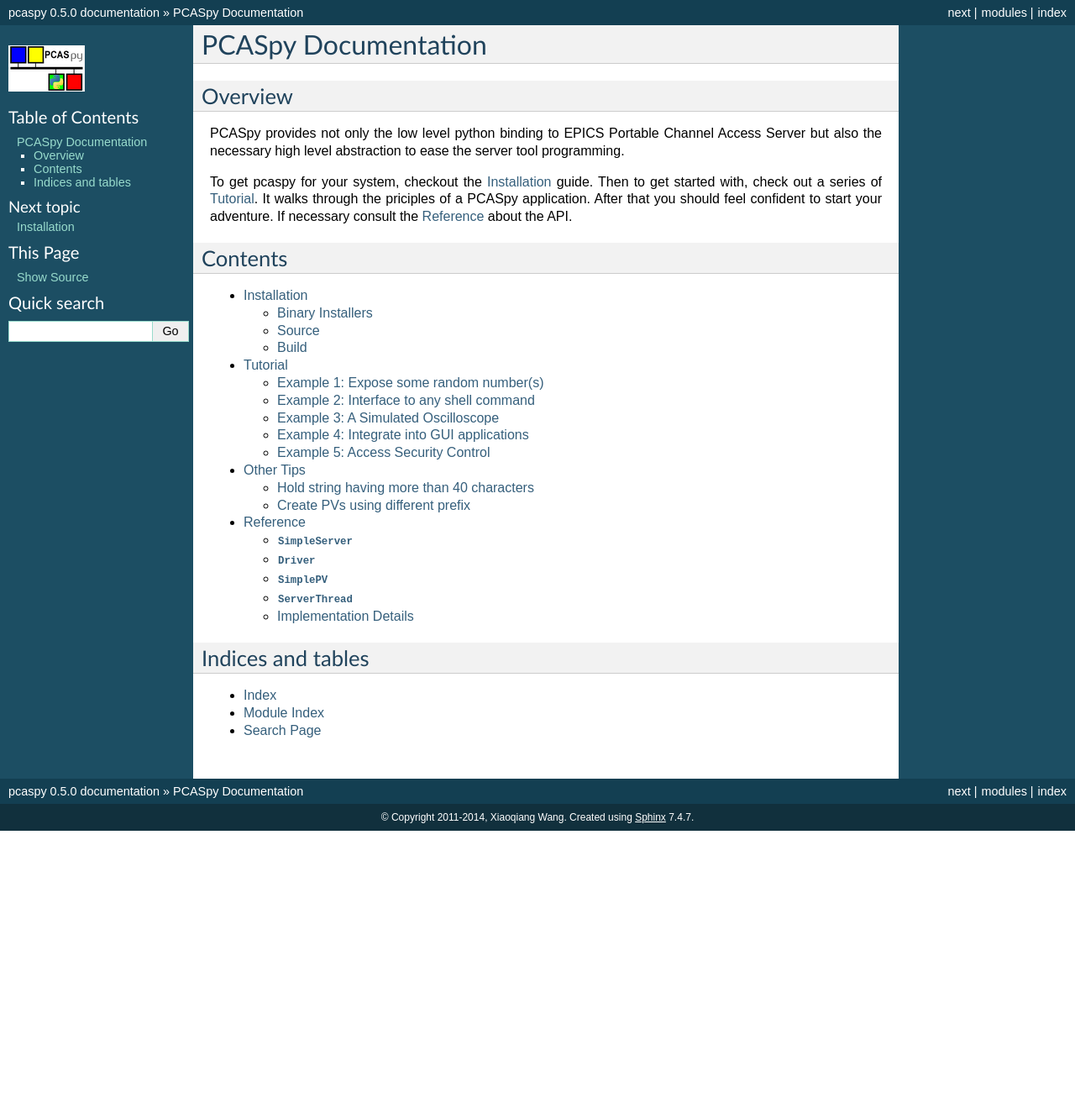
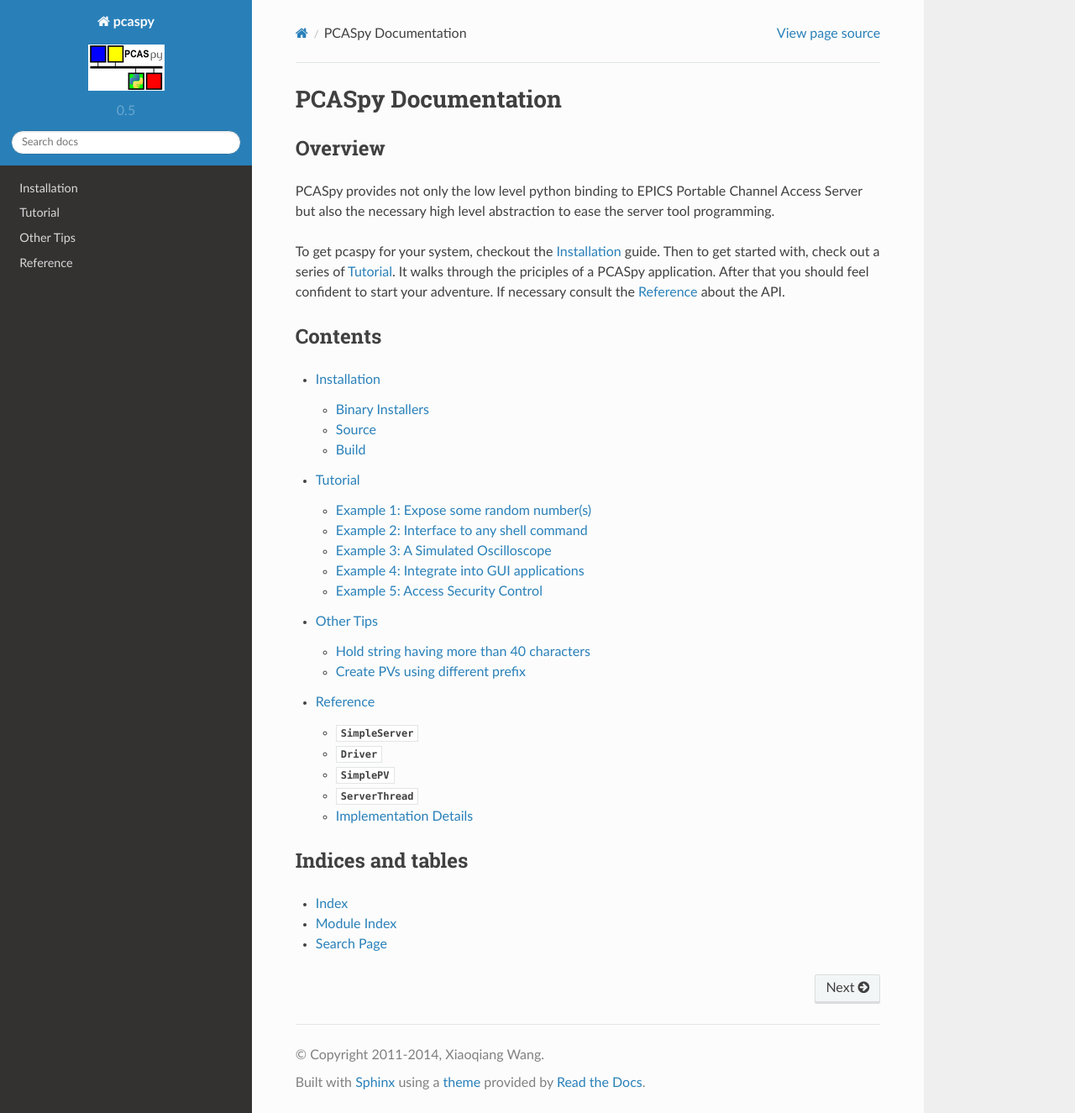
Before and after one commit to paulscherrerinstitute/pcaspy, a Sphinx documentation site: the page built from docs/source/index.rst, in a window 1280 px wide and 1325 px high. Shown: the whole window at 84% size. Built offline with Sphinx 7.4.7 and the Read the Docs theme 2.0.0, drawn with Linux system fonts in a browser that asks for light colours.

Commit message:
try to use readthedocs theme if available

```diff
--- a/docs/source/conf.py
+++ b/docs/source/conf.py
@@ -109,7 +109,12 @@
 
 # The theme to use for HTML and HTML Help pages.  See the documentation for
 # a list of builtin themes.
-html_theme = 'default'
+try:
+    import sphinx_rtd_theme
+    html_theme = "sphinx_rtd_theme"
+    html_theme_path = [sphinx_rtd_theme.get_html_theme_path()]
+except:
+    html_theme = 'default'
 
 # Theme options are theme-specific and customize the look and feel of a theme
 # further.  For a list of options available for each theme, see the
```
